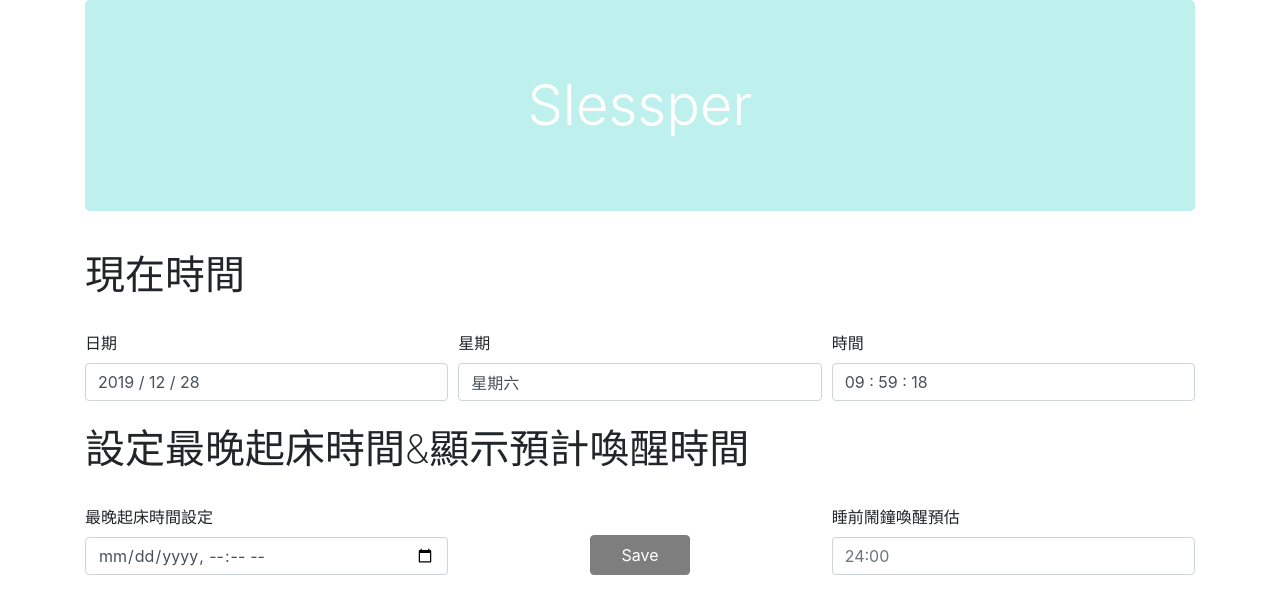
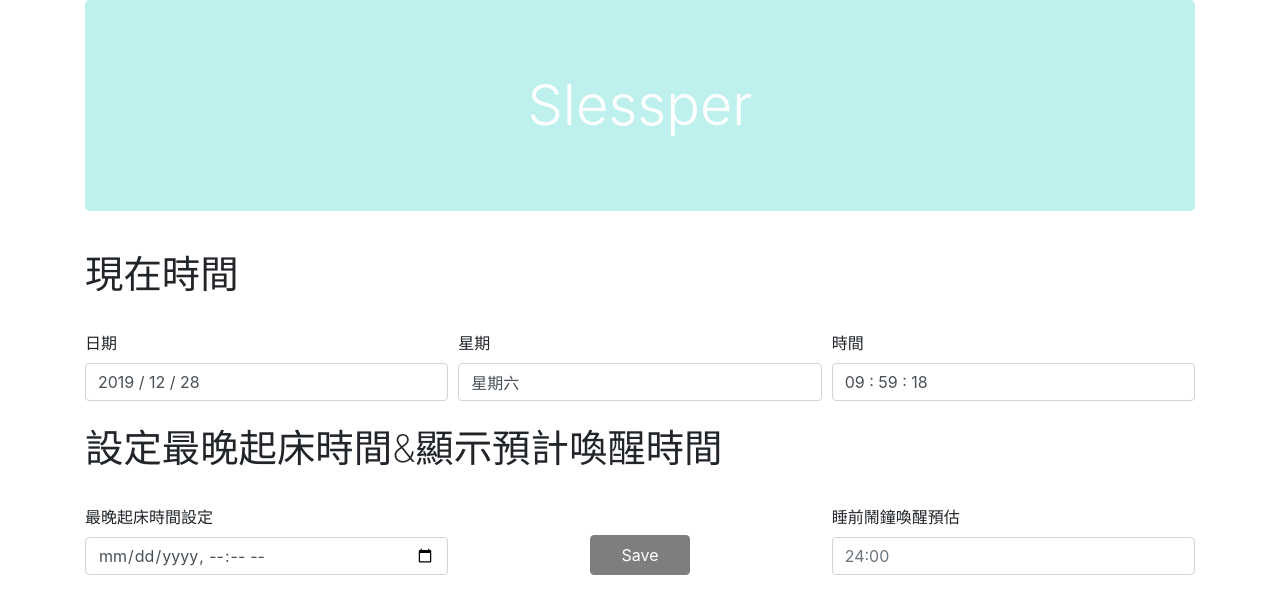
Before and after one commit to Hsingyu120/hsingyu120.github.io, a PHP site: page /monitor/index.html in a window 1280 px wide. Shown: the part 56-670 px from the top of the page. Run offline with PHP 8.4, Linux system fonts and the light colour scheme; some libraries are stand-ins or nearby versions.

Commit message:
Update test.css

```diff
--- a/monitor/css/test.css
+++ b/monitor/css/test.css
@@ -21,6 +21,7 @@
 
 h1 {
     margin-top: .5rem;
+    font-size: 2.4rem;
     font-weight: 200;
 }
 
```
